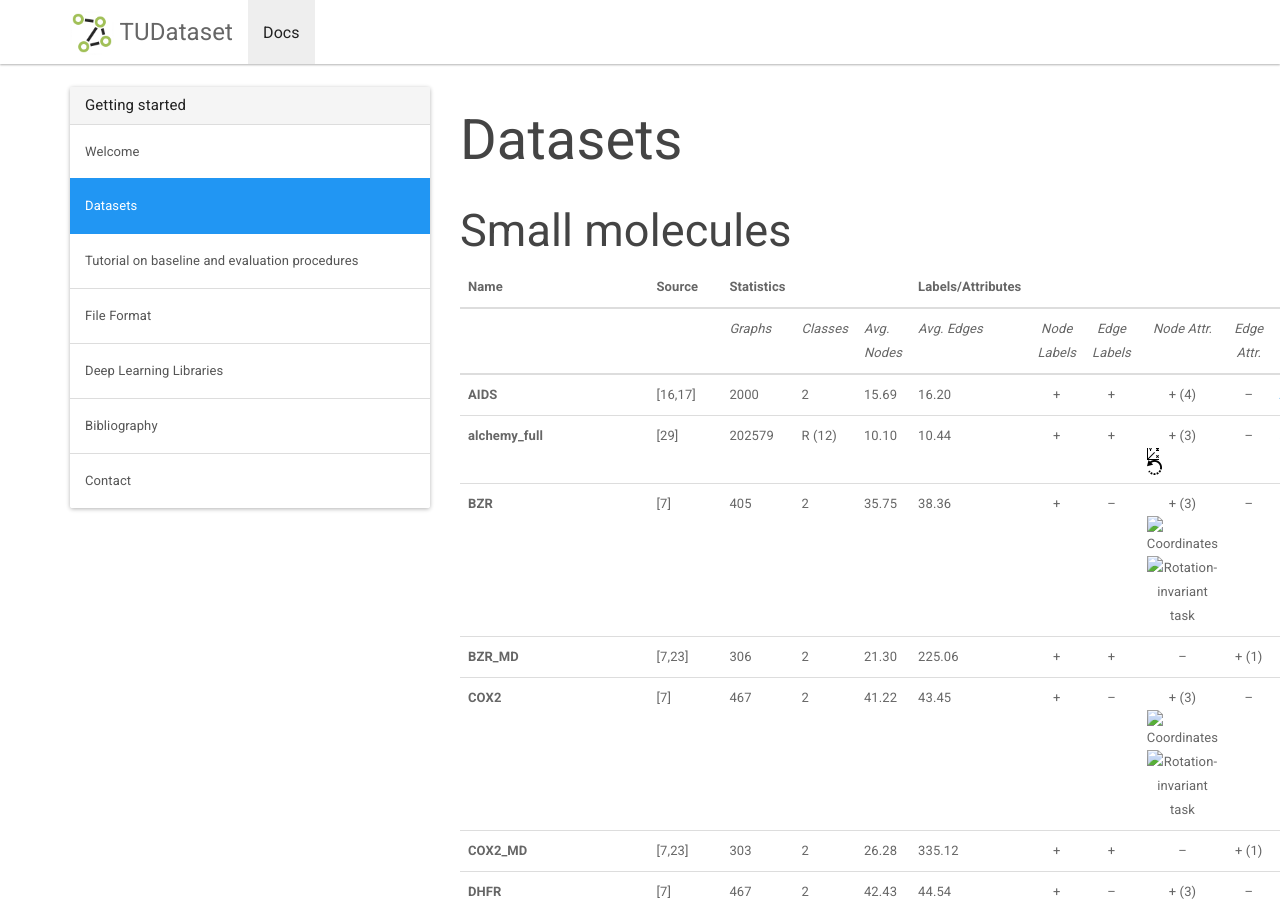
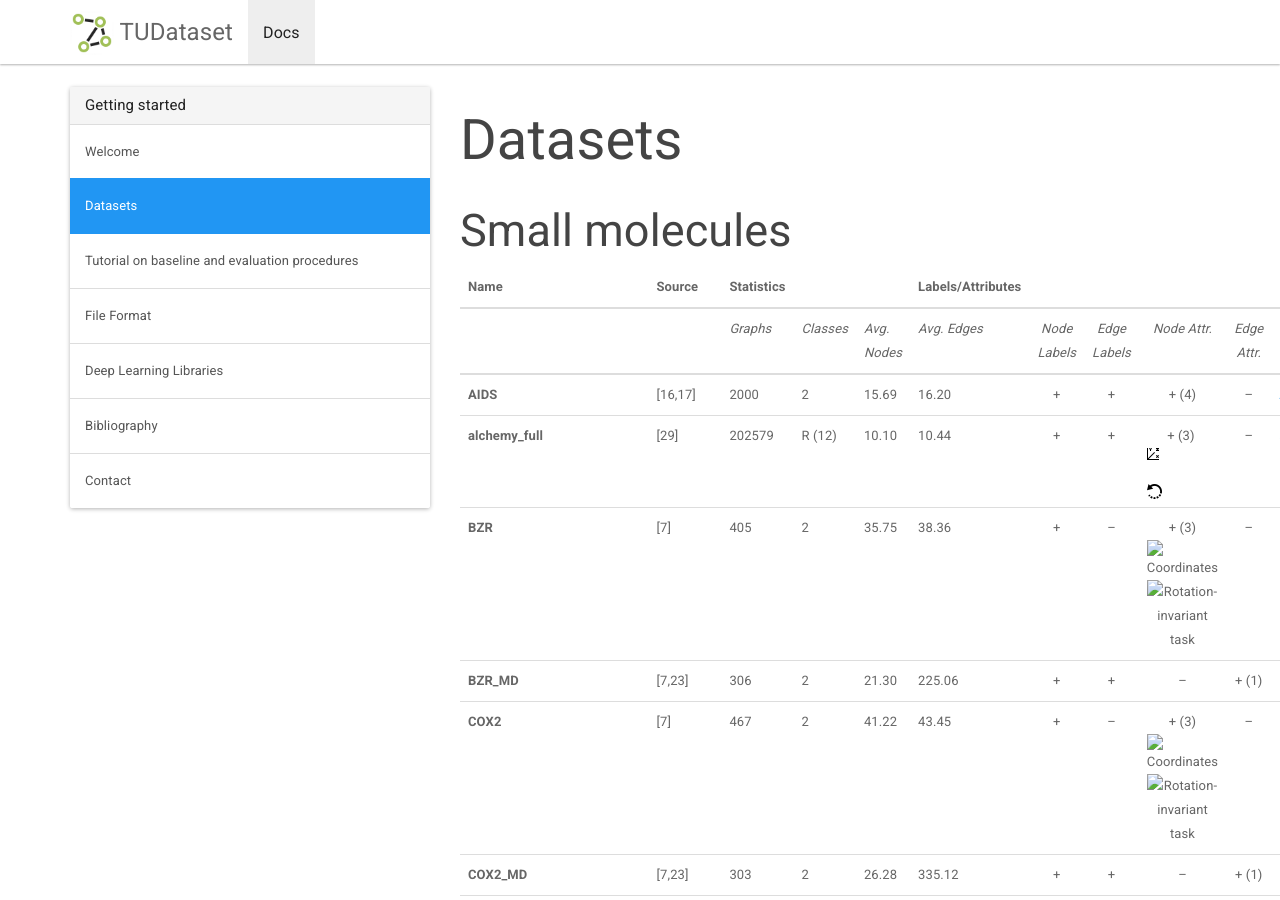
Before and after one commit to chrsmrrs/datasets, a Jekyll site: the page built from _docs/datasets.md, in a window 1280 px wide and 900 px high. Built offline with Jekyll 4.4.1, drawn with Linux system fonts in a browser that asks for light colours.

Commit message:
Update datasets.md

```diff
--- a/_docs/datasets.md
+++ b/_docs/datasets.md
@@ -10,7 +10,7 @@
 |         |          |*Graphs*|*Classes*|*Avg. Nodes*|*Avg. Edges*|*Node Labels*|*Edge Labels*|*Node Attr.*|*Edge Attr.*|
 | --- |--- | --- |---|---| ---|  :---:| :---:| :---: | :---: | --- |
 |**AIDS**|[16,17]| 2000 |2|15.69|16.20|+|+|+ (4)|--|[AIDS](https://www.chrsmrrs.com/graphkerneldatasets/AIDS.zip)|
-|**alchemy_full**|[29]| 202579 | R (12)|10.10|10.44|+|+|+ (3) ![Coordinates](https://chrsmrrs.github.io/datasets/assets/img/coord.png) ![Rotation-invariant task](https://chrsmrrs.github.io/datasets/assets/img/rotate.png)|--|[alchemy_full](https://www.chrsmrrs.com/graphkerneldatasets/alchemy_full.zip)|
+|**alchemy_full**|[29]| 202579 | R (12)|10.10|10.44|+|+|+ (3)&#160;![Coordinates](https://chrsmrrs.github.io/datasets/assets/img/coord.png)&#160;![Rotation-invariant task](https://chrsmrrs.github.io/datasets/assets/img/rotate.png)|--|[alchemy_full](https://www.chrsmrrs.com/graphkerneldatasets/alchemy_full.zip)|
 |**BZR**|[7]| 405 |2|35.75|38.36|+|--|+ (3) ![Coordinates](coord.png) ![Rotation-invariant task](rotate.png)|--|[BZR](https://www.chrsmrrs.com/graphkerneldatasets/BZR.zip)|
 |**BZR_MD**|[7,23]| 306 |2|21.30|225.06|+|+|--|+ (1)|[BZR_MD](https://www.chrsmrrs.com/graphkerneldatasets/BZR_MD.zip)|
 |**COX2**|[7]| 467 |2|41.22 |43.45|+|--|+ (3) ![Coordinates](coord.png) ![Rotation-invariant task](rotate.png)|--|[COX2](https://www.chrsmrrs.com/graphkerneldatasets/COX2.zip)|
```
